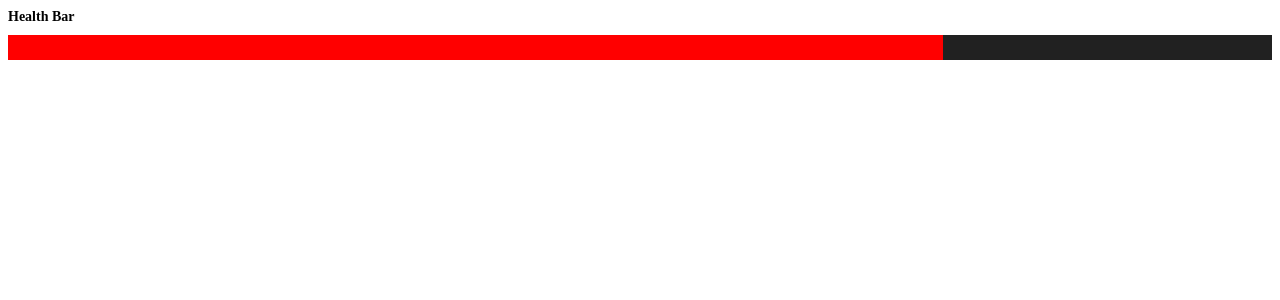
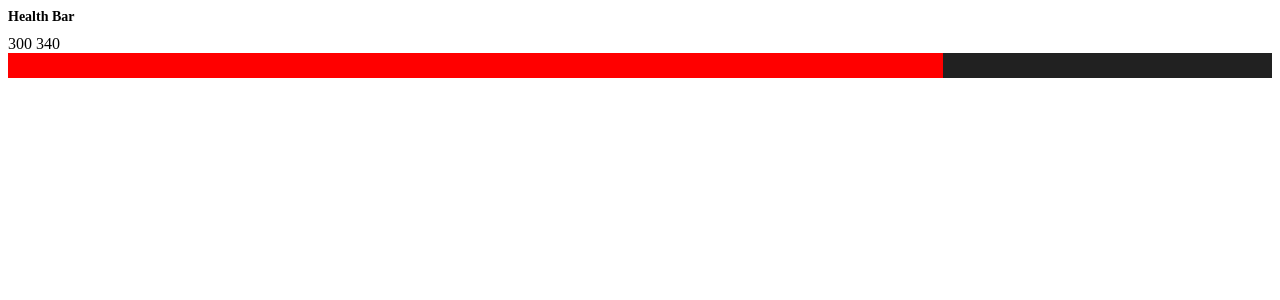
Before and after one commit to MatthDefrenne/exerciceRPG, an Angular app: page / in a window 1280 px wide. Shown: the top 300 px of the page. Built offline with nearby package versions, Linux system fonts and the light colour scheme.

Commit message:
pourcentage calculation

```diff
--- a/src/app/app.component.html
+++ b/src/app/app.component.html
@@ -1 +1 @@
-<app-healthbar></app-healthbar>
+<app-healthbar [health]="300" [maxHealth]="340"></app-healthbar>
--- a/src/app/healthbar/healthbar.component.html
+++ b/src/app/healthbar/healthbar.component.html
@@ -1,4 +1,7 @@
 <h1>Health Bar</h1>
+{{ health }}
+{{ maxHealth }}
+
 <div class="progress-bar">
     <div class="progress" [style.width]="pourcentage+'%'"></div>
 </div>
--- a/src/app/healthbar/healthbar.component.ts
+++ b/src/app/healthbar/healthbar.component.ts
@@ -8,10 +8,19 @@ import { Component, Input, OnInit, Output } from '@angular/core';
 })
 export class HealthbarComponent implements OnInit {
 
+  @Input() health: number = 0;
+  @Input() maxHealth: number = 0;
   public pourcentage = 74;
   constructor() { }
 
   ngOnInit(): void {
+
   }
 
+  calculatePourcentageRemaning() {
+
+  }
+
+
+
 }
```
